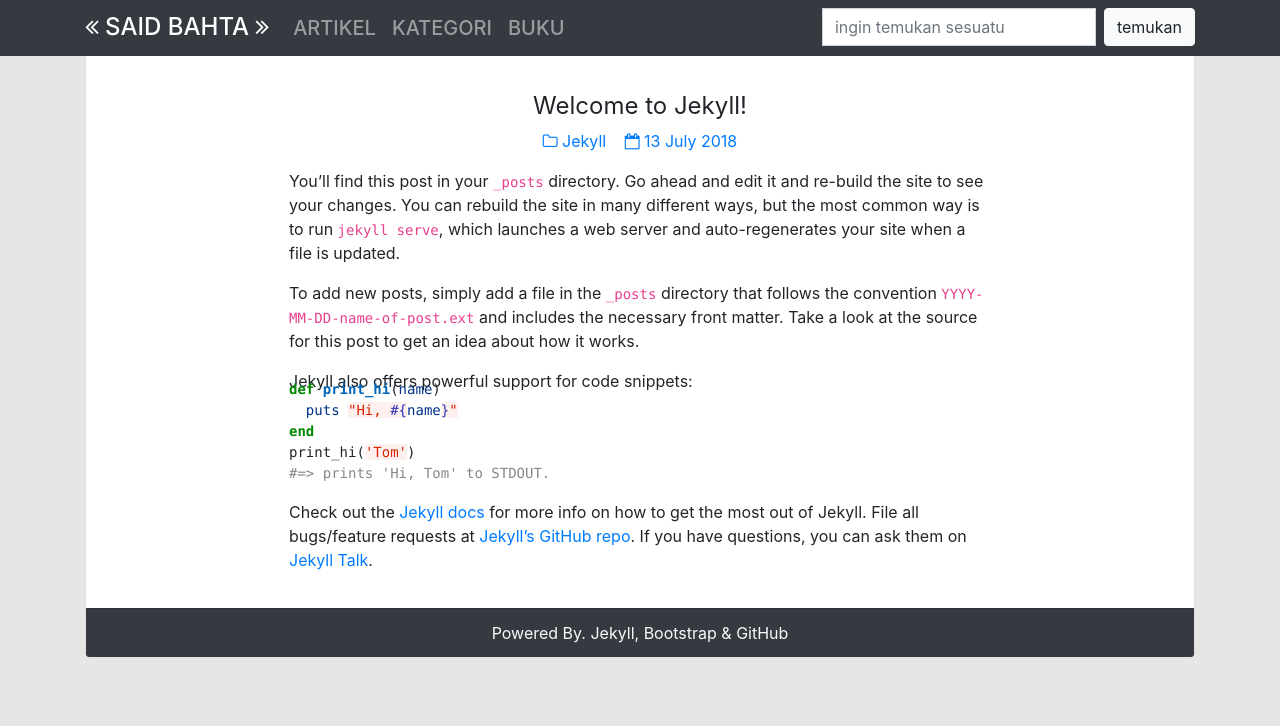
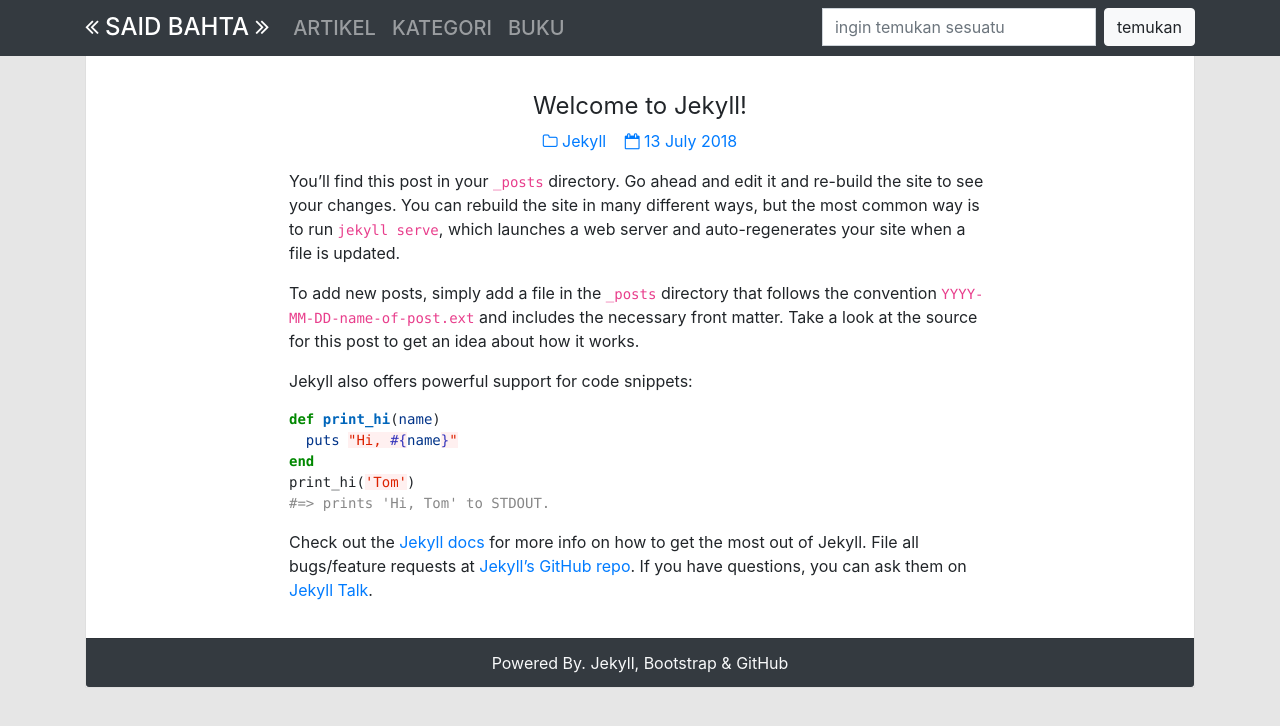
Before and after one commit to surtinaali/blog, a Jekyll site: the page built from _posts/2018-07-13-welcome-to-jekyll.markdown, in a window 1280 px wide. Shown: the top 726 px of the page. Built offline with Jekyll 4.4.1, drawn with Linux system fonts in a browser that asks for light colours; comment, search, counter and statistics services are not loaded.

Commit message:
hapus kesalahan kode

```diff
--- a/assets/style/css/syntax.css
+++ b/assets/style/css/syntax.css
@@ -1,4 +1,3 @@
-pre{margin-top:-30px}
 .highlight table td{padding:5px}
 .highlight table pre{margin:0}
 .highlight .c,.highlight .c1,.highlight .cd,.highlight .cm{color:#888}
```
